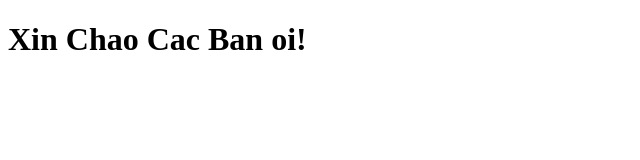
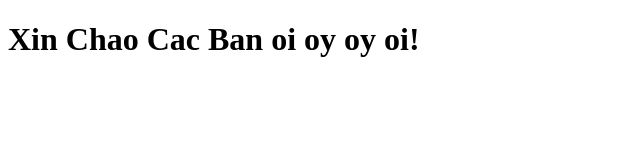
Before and after one commit to Ldiablo1302/Coursera1, a plain HTML site: page site/index.html in a window 1280 px wide. Shown: the whole page, without its empty margins (0-640 px from the left). Drawn offline with Linux system fonts and the light colour scheme.

Commit message:
Small change

```diff
--- a/site/index.html
+++ b/site/index.html
@@ -4,6 +4,6 @@
 	<title>My new project</title>
 </head>
 <body>
-<h1> Xin Chao Cac Ban oi!</h1>
+<h1> Xin Chao Cac Ban oi oy oy oi!</h1>
 </body>
 </html>
```
